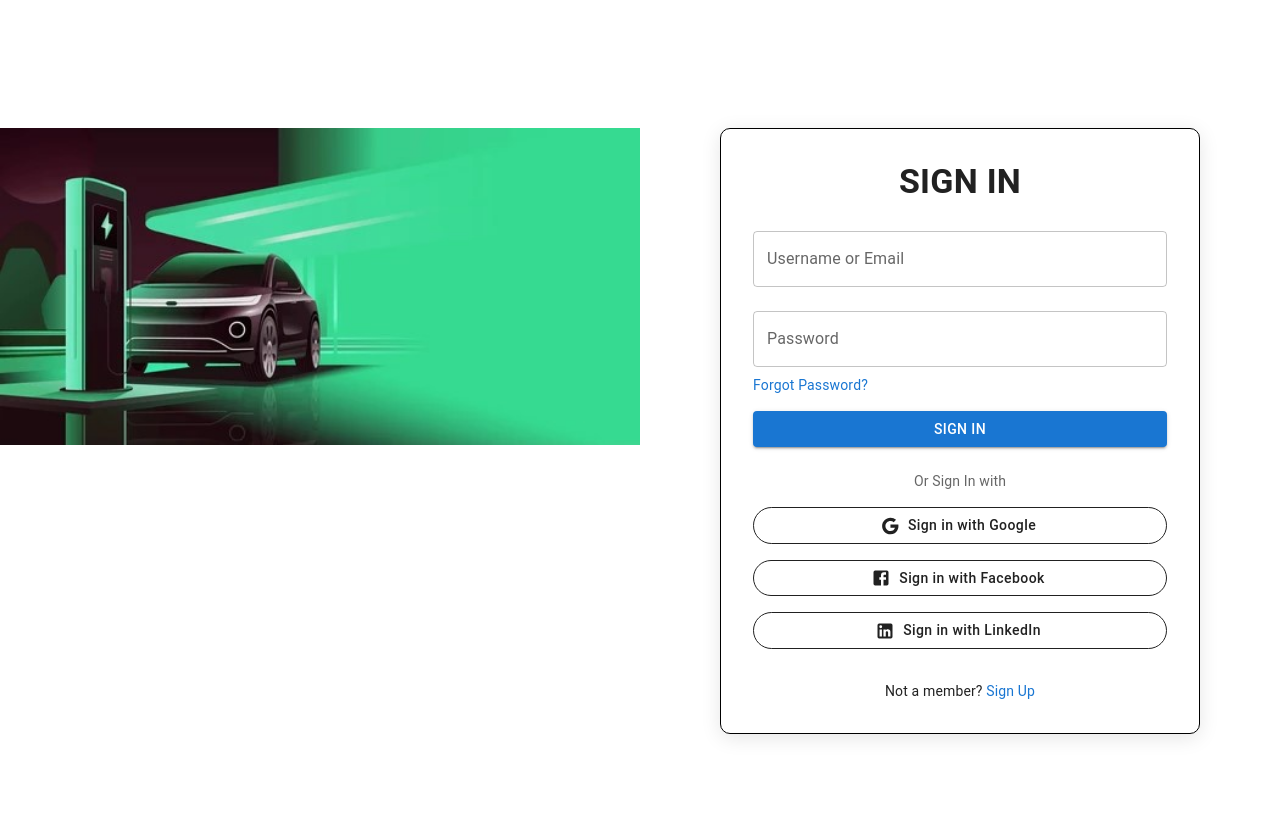
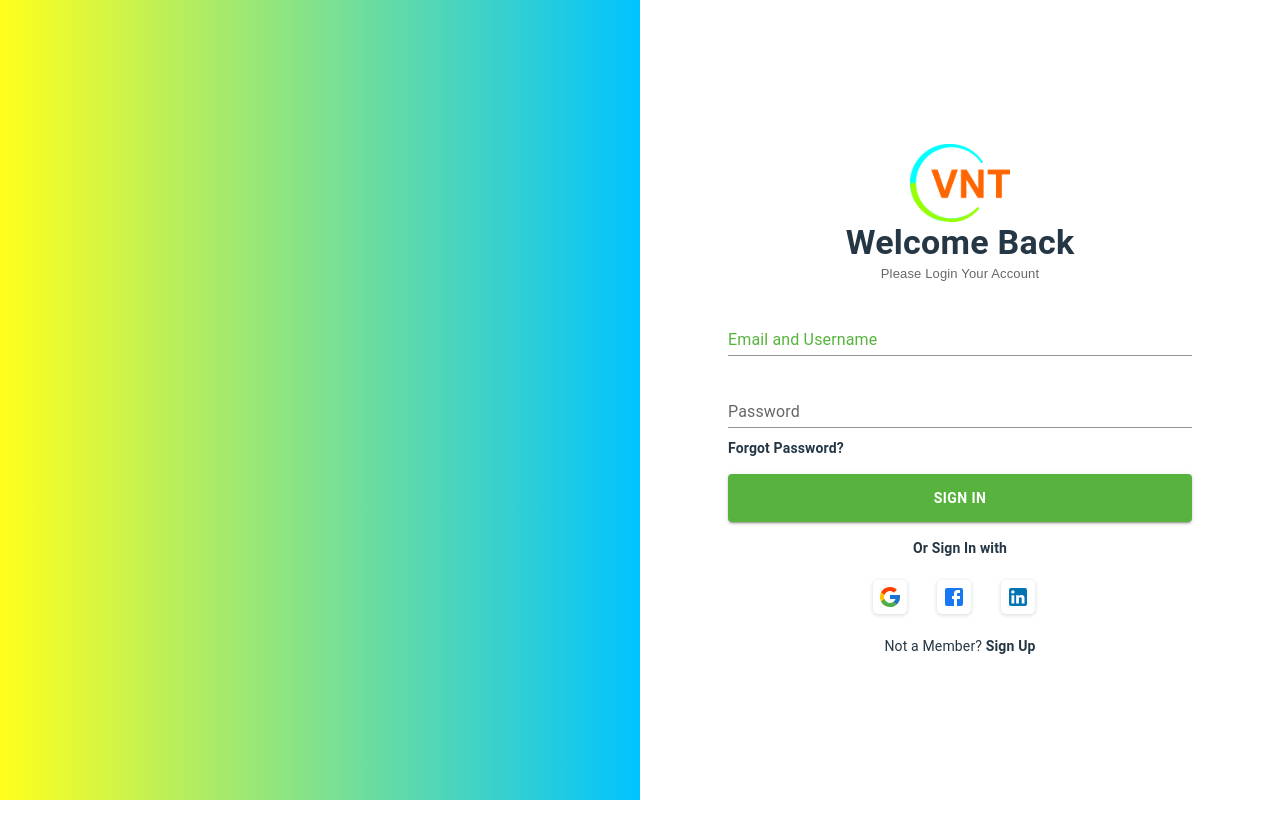
Before and after one commit to rohitsaini00140/Ev-charging-Static, a React (Create React App) app: page /logIn in a window 1280 px wide. Built offline with nearby package versions, Linux system fonts and the light colour scheme.

Commit message:
working on login page

```diff
--- a/src/landingUI/Pages/auth/authPagesStyle.js
+++ b/src/landingUI/Pages/auth/authPagesStyle.js
@@ -1,25 +1,29 @@
 export const inputStyles = {
     '& .MuiOutlinedInput-root': {
         '& fieldset': {
-            borderColor: 'black',   // Default border color
+            borderColor: 'rgb(87, 179, 62)',   // Default border color
             borderRadius: "5rem",     // Apply border-radius to the fieldset (input box),
             border: "none",
             height: "3rem"
         },
+
         '&:hover fieldset': {
-            borderColor: 'black',   // Border color on hover
+            borderColor: 'rgb(87, 179, 62)',   // Border color on hover
         },
-        // '&.Mui-focused fieldset': {
-        //     borderColor: 'black',   // Border color on focus
-        // },
+        '&.Mui-focused fieldset': {
+            borderColor: 'rgb(87, 179, 62)',
+               // Border color on focus
+        },
+
         // '& input': {
         //     color: 'white',  // Text inside the input field will be white
         // },
-    },
-    '& .MuiInputLabel-root': {
+       },
+       '& .MuiInputLabel-root': {
         color: 'rgb(87, 179, 62)',  // Label color will be cyan
-    },
-    '& .MuiInputLabel-root.Mui-focused': {
+     },
+
+     '& .MuiInputLabel-root.Mui-focused': {
         color: 'rgb(87, 179, 62)',  // Label stays cyan when focused
-    },
+     },
 };
--- a/src/landingUI/Pages/auth/logIn/LogIn.jsx
+++ b/src/landingUI/Pages/auth/logIn/LogIn.jsx
@@ -1,77 +1,90 @@
-import React from 'react';
-import { Box, TextField, Button, Typography, Grid, Link } from '@mui/material';
-import { styled } from '@mui/system';
-import GoogleIcon from '@mui/icons-material/Google';
-import FacebookIcon from '@mui/icons-material/Facebook';
-import LinkedInIcon from '@mui/icons-material/LinkedIn';
+import React from "react";
+import { Box, TextField, Button, Typography, Link } from "@mui/material";
+import { Stack} from "@mui/system";
+import { FcGoogle } from "react-icons/fc";
+import Grid from "@mui/material/Grid2";
+import FacebookIcon from "@mui/icons-material/Facebook";
+import LinkedInIcon from "@mui/icons-material/LinkedIn";
+import { inputStyles } from "../authPagesStyle";
 
-const loginImg = require('../../../img/login_bg.jpg')
-const FormContainer = styled(Box)(({ theme }) => ({
-    width: '100%',
-    maxWidth: '480px',
-    border: "1px solid black",
-    display: 'flex',
-    flexDirection: 'column',
-    alignItems: 'center',
-    padding: theme.spacing(4),
-    backgroundColor: '#fff',
-    borderRadius: '10px',
-    boxShadow: '0 4px 20px rgba(0, 0, 0, 0.1)',
-    [theme.breakpoints.down('md')]: {
-        width: '90%',
-        margin: '0 auto',
-    },
-}));
-const LoginContainer = styled(Grid)(({ theme }) => ({
-    minHeight: '100vh',
-    background: {loginImg},
-    padding: "8rem 0rem 5rem 0rem"
-}));
-const SocialButton = styled(Button)(({ theme }) => ({
-    margin: theme.spacing(1, 0),
-    borderRadius: '50px',
-    textTransform: 'none',
-}));
+import { FormContainer,iconstyle ,LoginContainer, SocialButton } from "./Login_style";
+const logo_img = require("../../../img/logo.png")
+
 function Login() {
   return (
     <LoginContainer container>
-            <Grid item xs={12} md={6}>
+      <Grid sx={{ /* fallback for old browsers */
+    //    background: '-webkit-linear-gradient(to right, #ffff1c, #00c3ff)', /* Chrome 10-25, Safari 5.1-6 */
+      background: 'linear-gradient(to right, #ffff1c, #00c3ff);' /* W3C, IE 10+/ Edge, Firefox 16+, Chrome 26+, Opera 12+, Safari 7+ */
+      }} item size={{ xs: 12, md: 6 }}>
+        {/* <img
+        //   src={loginImg}
+          alt="VNT EV Login Form"
+          style={{ width: "100%", height: "auto", margin: "0 auto" }} // Adjust style as needed
+        /> */}
+      </Grid>
+      <Grid
+        item
+        size={{xs:12, md:6}}
+        display="flex"
+        justifyContent="center"
+        alignItems="center"
+      >
+        <FormContainer>
         <img
-              src={loginImg}
-              alt="VNT EV Login Form"
-              style={{ width: '100%', height: 'auto', margin: '0 auto' }} // Adjust style as needed
+          src={logo_img}
+          alt="VNT Login Img"
+          style={{ width: "100px", height: "auto", margin: "0 auto" }} // Adjust style as needed
         />
-            </Grid>
+          <Typography variant="h4" sx={{color:'#253745'}} fontWeight="bold">
+            Welcome Back
+          </Typography>
+          <Typography variant="span" sx={{color:'rgba(0, 0, 0, 0.6)',fontSize: '13px'}}>
+            Please Login Your Account
+          </Typography>
 
-            <Grid item xs={12} md={6} display="flex" justifyContent="center" alignItems="center">
-                <FormContainer>
-                    <Typography variant="h4" fontWeight="bold" gutterBottom>
-                        SIGN IN
-                    </Typography>
-                    <TextField fullWidth label="Username or Email" margin="normal" variant="outlined" />
-                    <TextField fullWidth label="Password" margin="normal" type="password" variant="outlined" />
+         <TextField  sx={{mt:3, ...inputStyles }} fullWidth id="user_name" label="Email and Username" variant="standard" />
+         <TextField sx={{mt:3,fontSize:'11px'}}  fullWidth id="password" label="Password" variant="standard" />
+
+
           <Box display="flex" justifyContent="space-between" width="100%">
-                        <Link href="#" underline="none" variant="body2">
+            <Link href="#" sx={{marginTop:'10px',fontWeight:'600',color:'#253745'}} underline="none" variant="body2">
               Forgot Password?
             </Link>
           </Box>
-                    <Button variant="contained" color="primary" fullWidth sx={{ mt: 2 }}>
+          <Button
+            variant="contained"
+            fullWidth
+            sx={{
+              color: "white",
+              fontWeight: "600",
+              mt: 2,
+              padding:'12px 16px' ,
+              backgroundColor: "rgb(87, 179, 62)",
+            }}
+          >
             SIGN IN
           </Button>
-                    <Typography variant="body2" color="textSecondary" mt={3} mb={1}>
+          <Typography variant="body2"  sx={{color:'#253745',fontWeight:'600'}} mt={2} mb={1}>
             Or Sign In with
           </Typography>
-                    <SocialButton fullWidth variant="outlined" startIcon={<GoogleIcon />} color="inherit">
-                        Sign in with Google
-                    </SocialButton>
-                    <SocialButton fullWidth variant="outlined" startIcon={<FacebookIcon />} color="inherit">
-                        Sign in with Facebook
-                    </SocialButton>
-                    <SocialButton fullWidth variant="outlined" startIcon={<LinkedInIcon />} color="inherit">
-                        Sign in with LinkedIn
-                    </SocialButton>
-                    <Typography variant="body2" mt={3}>
-                        Not a member? <Link href="#" underline="none">Sign Up</Link>
+          <Stack direction="row">
+            <SocialButton startIcon={<FcGoogle style={iconstyle}/>}
+            ></SocialButton>
+            <SocialButton
+              startIcon={<FacebookIcon sx={{ ...iconstyle  , color: "#1877F2" }} />}
+            ></SocialButton>
+            <SocialButton
+              startIcon={<LinkedInIcon  sx={{ ...iconstyle, color: "#0274b3" }}
+              />}
+              color="inherit"
+            ></SocialButton>
+          </Stack>
+          <Typography sx={{color:'#253745'}} variant="body2" mt={1}>
+            Not a Member?{" "}
+            <Link sx={{color:'#253745',fontWeight:'600'}} href="#" underline="none">
+              Sign Up
+            </Link>
           </Typography>
         </FormContainer>
       </Grid>
--- /dev/null
+++ b/src/landingUI/Pages/auth/logIn/Login_style.js
@@ -0,0 +1,34 @@
+import {  styled } from "@mui/system";
+import { Box,Button } from "@mui/material";
+import Grid from "@mui/material/Grid2";
+
+export const FormContainer = styled(Box)(({ theme }) => ({
+    width: "100%",
+    maxWidth: "480px",
+    display: "flex",
+    flexDirection: "column",
+    alignItems: "center",
+    padding: theme.spacing(1),
+    backgroundColor: "#fff",
+    borderRadius: "10px",
+    [theme.breakpoints.down("md")]: {
+      width: "90%",
+      margin: "0 auto",
+    },
+  }));
+  export  const iconstyle = {
+    fontSize: "40px",
+    width: "34px",
+    borderRadius: '5px',
+    padding:'5px',
+    height: "34px",
+    boxShadow: 'rgba(0, 0, 0, 0.16) 0px 1px 4px'
+  };
+  export const LoginContainer = styled(Grid)(({ theme }) => ({
+    minHeight: "100vh",
+  }));
+  export const SocialButton = styled(Button)(({ theme }) => ({
+    margin: theme.spacing(1, 0),
+    borderRadius: "50px",
+    textTransform: "none",
+  }));
--- a/src/landingUI/component/Banner.jsx
+++ b/src/landingUI/component/Banner.jsx
@@ -12,7 +12,6 @@ function Banner() {
           opacity: 0.7,
         }}
       />
-
 
       {/* <img
         src={"https://src.n-ix.com/uploads/2023/11/27/42899ff8-fbbf-494d-9947-0d665ec28709.webp"}
@@ -58,5 +57,4 @@ function Banner() {
     </Box>
   );
 }
-
 export default Banner;
```
Lines whose indentation alone changed are shown as unchanged.
